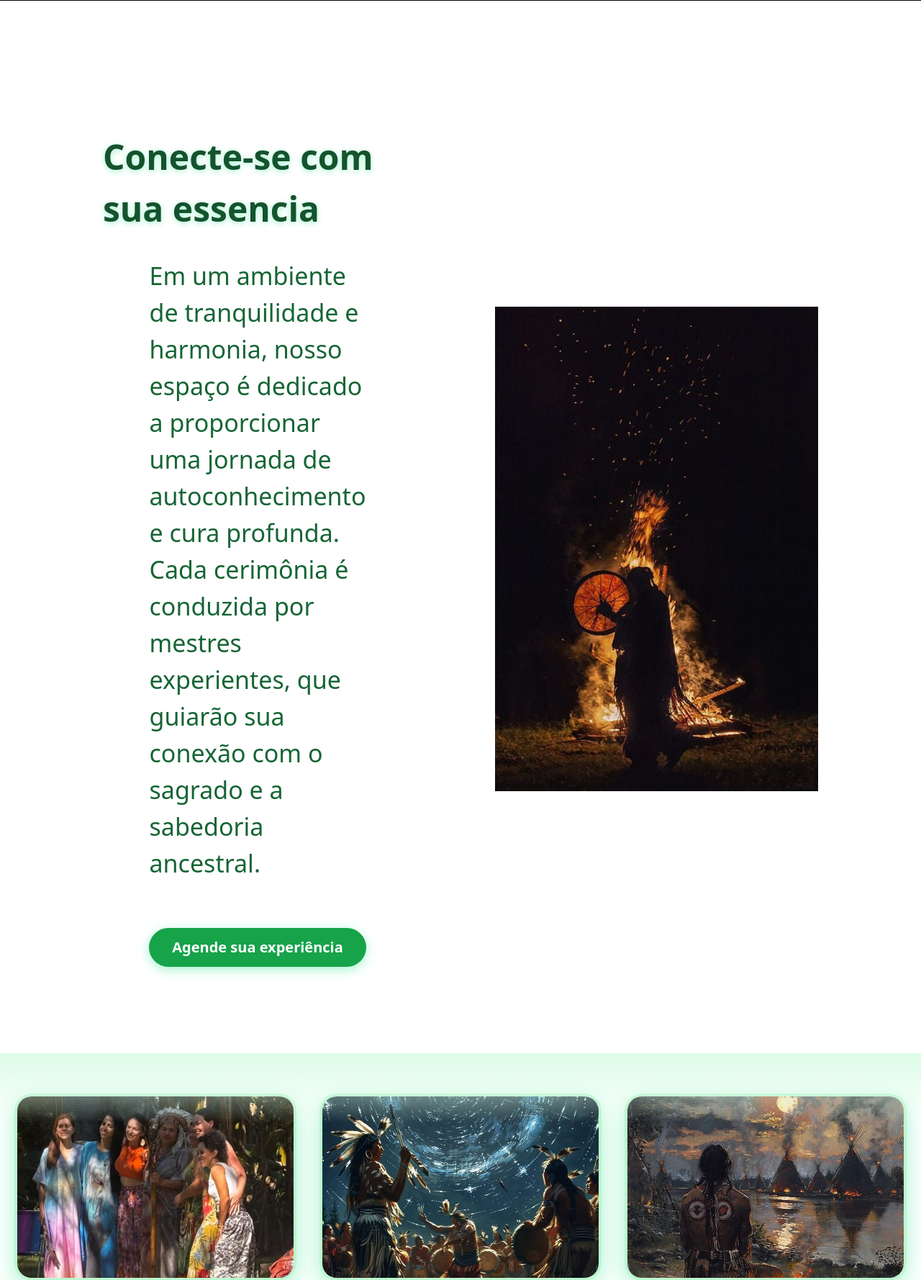
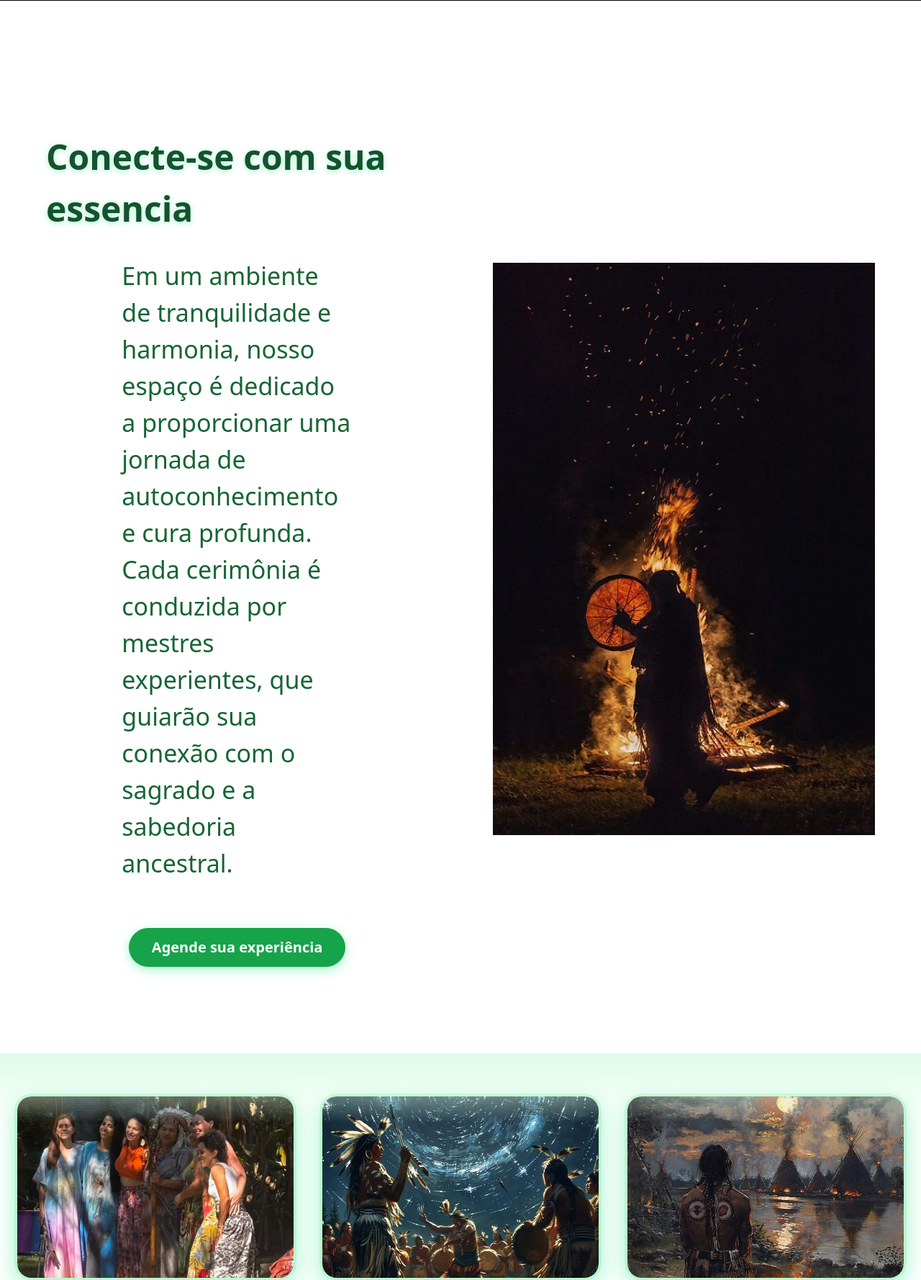
Before and after one commit to NicoDemosaS/Projeto-Medit, a Flask app: page / in a window 1280 px wide. Shown: the part 616-2394 px from the top of the page at 72% size. Run offline with Flask 3, Linux system fonts and the light colour scheme; some libraries are stand-ins or nearby versions.

Commit message:
alteracao no gap introducao e tamanho texto introducao

```diff
--- a/static/css/index.css
+++ b/static/css/index.css
@@ -129,7 +129,7 @@
     display: flex;
     align-items: center;
     justify-content: center;
-    gap: 5vw;
+    gap: 3vw;
     padding: 15vh 3vw;
     width: 100%;
     flex-wrap: wrap;
@@ -139,7 +139,7 @@
 
 .introducao .texto {
     flex: 1;
-    max-width: 40%;
+    max-width: 70%;
     display: flex;
     align-items: center;
     flex-direction: column;
@@ -156,8 +156,8 @@
 }
 
 .introducao .imagem {
-    width: 40vw;
-    max-width: 500px;
+    width: 60vw;
+    max-width: 650px;
     height: auto;
     box-sizing: border-box;
     padding: 0 2vw;
```
